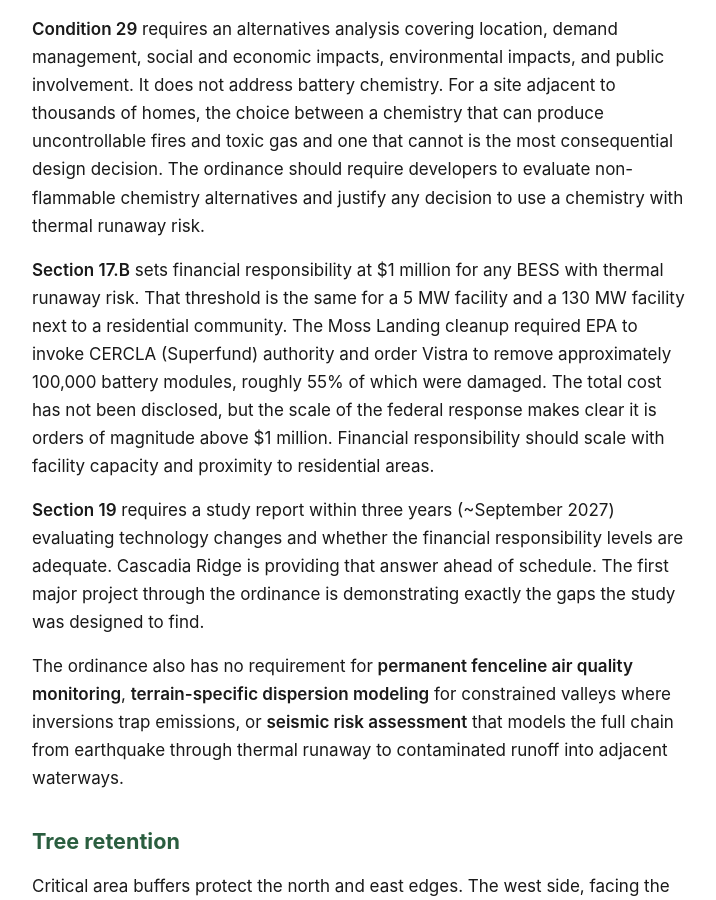
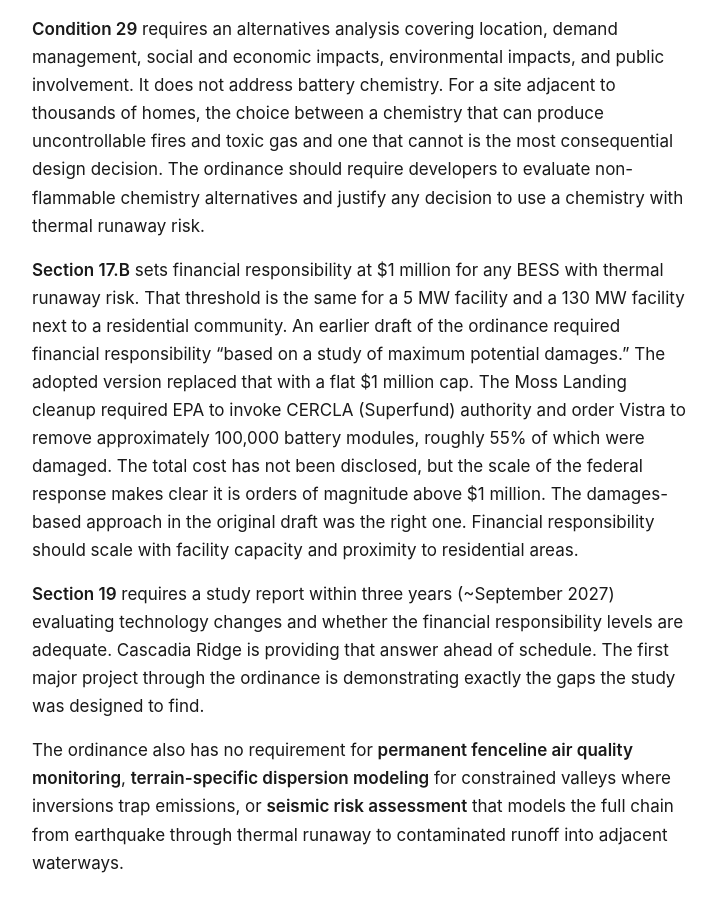
Before and after one commit to calef/cascadia-ridge-bess, a Jekyll site: the page built from _pages/what-we-are-asking.md, in a window 1280 px wide and 900 px high, scrolled down 2227 px. Shown: the whole window, without its empty margins (280-996 px from the left). Built offline with Jekyll 4.4.1, drawn with Linux system fonts in a browser that asks for light colours.

```diff
--- a/_pages/what-we-are-asking.md
+++ b/_pages/what-we-are-asking.md
@@ -40,7 +40,7 @@ Voluntary commitments are not enforceable. Code requirements are. That is why th
 
 **Condition 29** requires an alternatives analysis covering location, demand management, social and economic impacts, environmental impacts, and public involvement. It does not address battery chemistry. For a site adjacent to thousands of homes, the choice between a chemistry that can produce uncontrollable fires and toxic gas and one that cannot is the most consequential design decision. The ordinance should require developers to evaluate non-flammable chemistry alternatives and justify any decision to use a chemistry with thermal runaway risk.
 
-**Section 17.B** sets financial responsibility at $1 million for any BESS with thermal runaway risk. That threshold is the same for a 5 MW facility and a 130 MW facility next to a residential community. The Moss Landing cleanup required EPA to invoke CERCLA (Superfund) authority and order Vistra to remove approximately 100,000 battery modules, roughly 55% of which were damaged. The total cost has not been disclosed, but the scale of the federal response makes clear it is orders of magnitude above $1 million. Financial responsibility should scale with facility capacity and proximity to residential areas.
+**Section 17.B** sets financial responsibility at $1 million for any BESS with thermal runaway risk. That threshold is the same for a 5 MW facility and a 130 MW facility next to a residential community. An earlier draft of the ordinance required financial responsibility "based on a study of maximum potential damages." The adopted version replaced that with a flat $1 million cap. The Moss Landing cleanup required EPA to invoke CERCLA (Superfund) authority and order Vistra to remove approximately 100,000 battery modules, roughly 55% of which were damaged. The total cost has not been disclosed, but the scale of the federal response makes clear it is orders of magnitude above $1 million. The damages-based approach in the original draft was the right one. Financial responsibility should scale with facility capacity and proximity to residential areas.
 
 **Section 19** requires a study report within three years (~September 2027) evaluating technology changes and whether the financial responsibility levels are adequate. Cascadia Ridge is providing that answer ahead of schedule. The first major project through the ordinance is demonstrating exactly the gaps the study was designed to find.
 
```
Also changed, not shown: _pages/insurance.md (+1 -1 lines).
